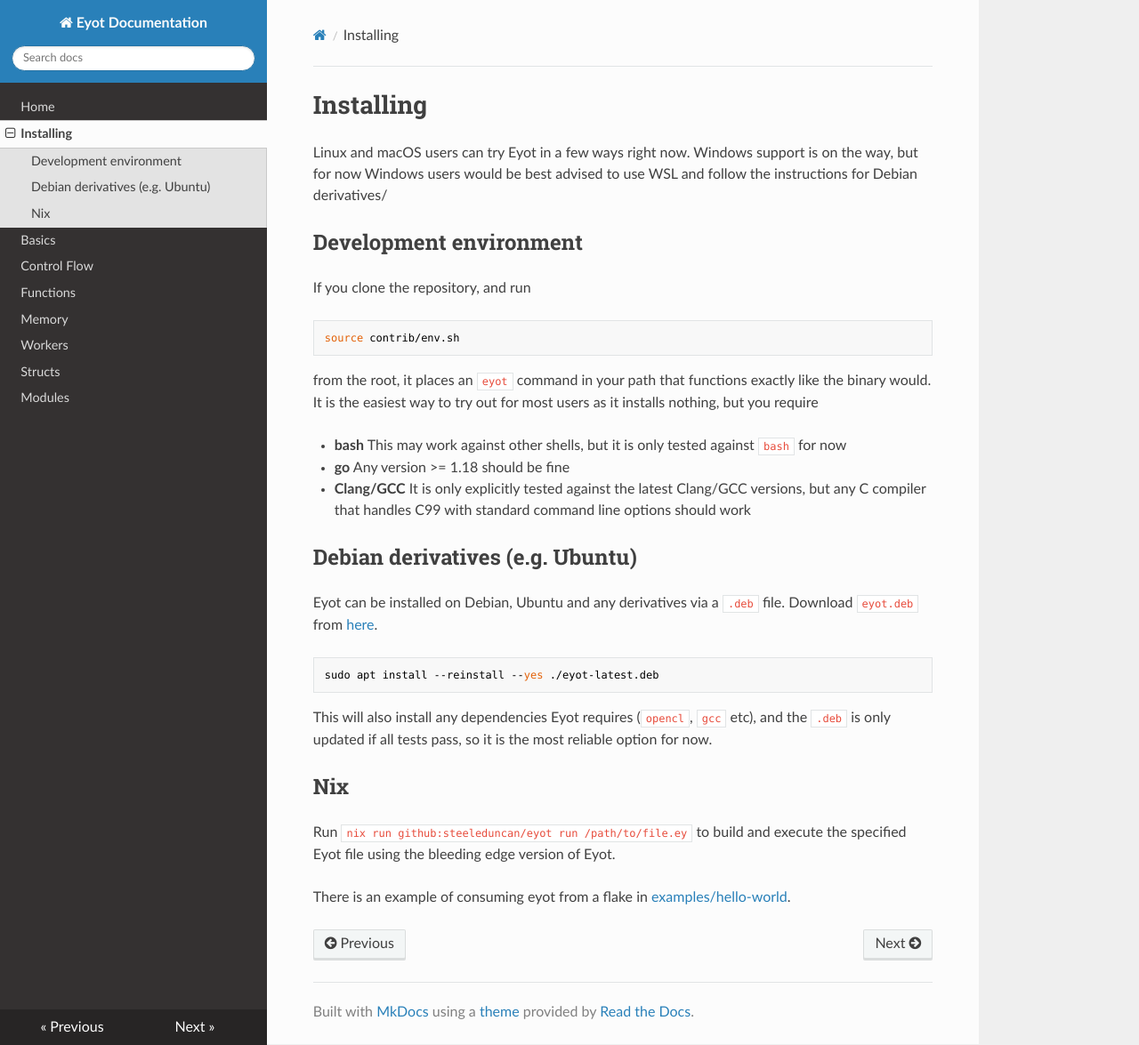
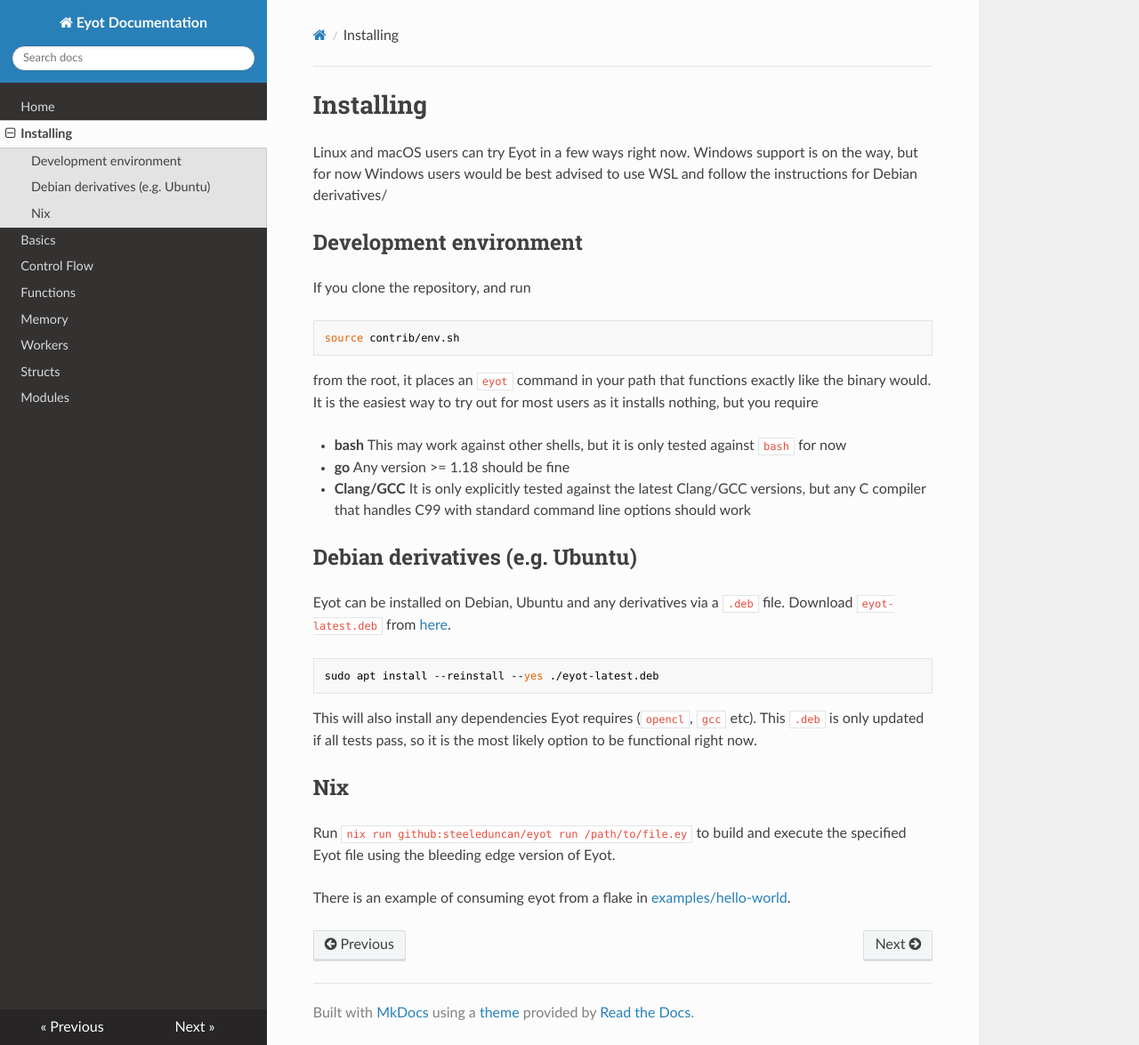
Before and after one commit to steeleduncan/eyot, an MkDocs documentation site: the page built from docs/docs/installing.md, in a window 1280 px wide and 1175 px high. Shown: the whole window at 89% size. Built offline with MkDocs 1.6.1, drawn with Linux system fonts in a browser that asks for light colours; nearby versions of some CDN libraries.

Commit message:
docs updates

````diff
--- a/docs/docs/installing.md
+++ b/docs/docs/installing.md
@@ -18,13 +18,13 @@
 
 ## Debian derivatives (e.g. Ubuntu)
 
-Eyot can be installed on Debian, Ubuntu and any derivatives via a `.deb` file. Download `eyot.deb` from [here](eyot-latest.deb).
+Eyot can be installed on Debian, Ubuntu and any derivatives via a `.deb` file. Download `eyot-latest.deb` from [here](eyot-latest.deb).
 
 ```
 sudo apt install --reinstall --yes ./eyot-latest.deb
 ```
 
-This will also install any dependencies Eyot requires (`opencl`, `gcc` etc), and the `.deb` is only updated if all tests pass, so it is the most reliable option for now.
+This will also install any dependencies Eyot requires (`opencl`, `gcc` etc). This `.deb` is only updated if all tests pass, so it is the most likely option to be functional right now.
 
 ## Nix
 
````
Also changed, not shown: Readme.md.
